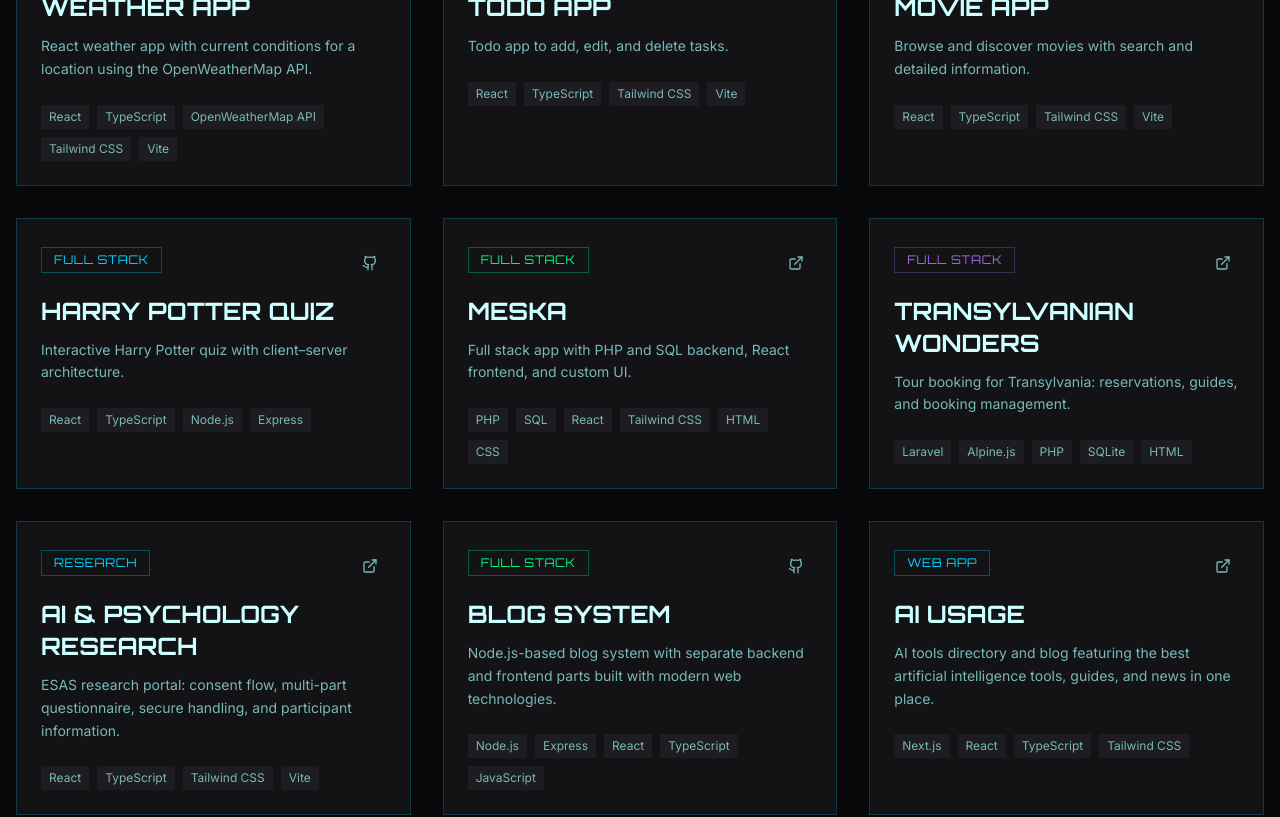
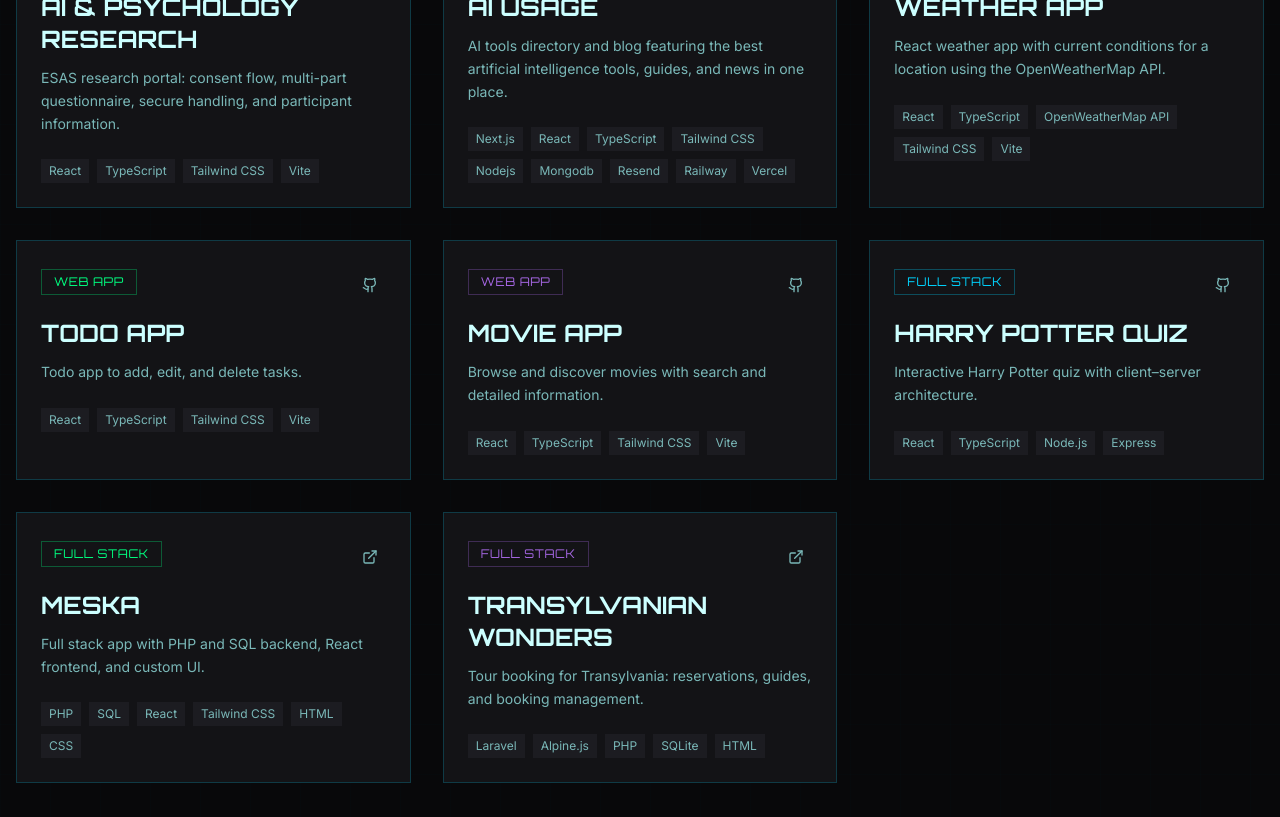
Before and after one commit to Arnold19970330/cyber-style-portfolio, a React (Vite) app: page / in a window 1280 px wide. Shown: the part 2380-3197 px from the top of the page. Built offline with nearby package versions, Linux system fonts and the light colour scheme; no server answers; the HTML template or start-up script is replaced by a standard one.

Commit message:
Refactor PROJECT_DEFS to remove duplicate entries and streamline project listings

```diff
--- a/src/components/Projects.tsx
+++ b/src/components/Projects.tsx
@@ -4,6 +4,20 @@ import { Button } from "@/components/ui/button";
 import { useI18n } from "@/i18n/context";
 
 const PROJECT_DEFS = [
+   {
+    id: "aiResearch" as const,
+    color: "primary",
+    githubUrl: null,
+    liveUrl: "https://airesearch.esas.hu/",
+    tech: ["React", "TypeScript", "Tailwind CSS", "Vite"],
+  },
+  {
+    id: "aiHasznalat" as const,
+    color: "primary",
+    githubUrl: null,
+    liveUrl: "https://www.aihasznalat.com/",
+    tech: ["Next.js", "React", "TypeScript", "Tailwind CSS", "Nodejs", "Mongodb", "Resend", "Railway", "Vercel"],
+  },
   {
     id: "weather" as const,
     color: "primary",
@@ -45,27 +59,6 @@ const PROJECT_DEFS = [
     githubUrl: null,
     liveUrl: "https://transylvanianwonders.com/",
     tech: ["Laravel", "Alpine.js", "PHP", "SQLite", "HTML"],
-  },
-  {
-    id: "aiResearch" as const,
-    color: "primary",
-    githubUrl: null,
-    liveUrl: "https://airesearch.esas.hu/",
-    tech: ["React", "TypeScript", "Tailwind CSS", "Vite"],
-  },
-  {
-    id: "blogSystem" as const,
-    color: "accent",
-    githubUrl: "https://github.com/Arnold19970330/blog-system-nodejs",
-    liveUrl: null,
-    tech: ["Node.js", "Express", "React", "TypeScript", "JavaScript"],
-  },
-  {
-    id: "aiHasznalat" as const,
-    color: "primary",
-    githubUrl: null,
-    liveUrl: "https://www.aihasznalat.com/",
-    tech: ["Next.js", "React", "TypeScript", "Tailwind CSS"],
   },
 ];
 
```
